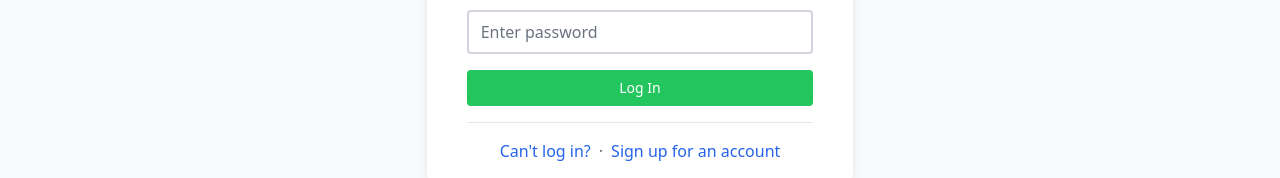
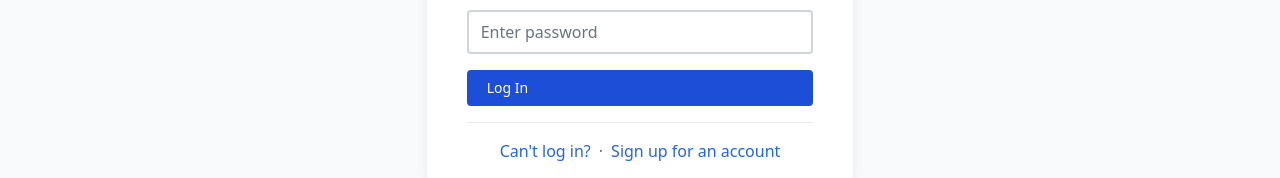
Before and after one commit to JesusChamiso/trello-clone, an Angular app: page /login in a window 1280 px wide. Shown: the part 275-453 px from the top of the page. Built offline with nearby package versions, Linux system fonts and the light colour scheme.

Commit message:
Boton con estilo dinamico y Dialog/Modal

```diff
--- a/src/app/components/btn/btn.component.html
+++ b/src/app/components/btn/btn.component.html
@@ -1,6 +1,7 @@
 <button
+  class="text-left text-white w-full font-medium rounded text-sm px-5 py-2 focus:ring-4"
+  [ngClass]="colors"
   [type]="typeBtn"
-  class="text-white w-full font-medium rounded text-sm bg-success-500 px-5 py-2 hover:bg-success-600 focus:ring-4 focus:ring-success-300"
 >
   <ng-content></ng-content>
 </button>
--- a/src/app/components/btn/btn.component.ts
+++ b/src/app/components/btn/btn.component.ts
@@ -1,14 +1,35 @@
+import { CommonModule } from '@angular/common';
 import { Component, Input, OnInit } from '@angular/core';
 
 @Component({
   selector: 'app-btn',
-  imports: [],
+  imports: [CommonModule],
   templateUrl: './btn.component.html',
-  styleUrl: './btn.component.scss'
+  styleUrl: './btn.component.scss',
 })
-export class BtnComponent  implements OnInit{
+export class BtnComponent implements OnInit {
   @Input() typeBtn: 'button' | 'reset' | 'submit' = 'button';
-  ngOnInit(): void {
-
+  @Input() color = 'primary';
+  ngOnInit(): void {}
+  get colors() {
+    return {
+      'text-white':
+        this.color === 'success' ||
+        this.color === 'primary' ||
+        this.color === 'red',
+      'text-gray-700': this.color === 'gray-light',
+      'bg-success-700': this.color === 'success',
+      'hover:bg-success-800': this.color === 'success',
+      'focus:ring-success-300': this.color === 'success',
+      'bg-primary-700': this.color === 'primary',
+      'hover:bg-primary-800': this.color === 'primary',
+      'focus:ring-primary-30': this.color === ' primary',
+      'bg-red-700': this.color === 'red',
+      'hover:bg-red-800': this.color === 'red',
+      'focus:ring-red-300': this.color === 'red',
+      'bg-gray-300': this.color === 'gray-light',
+      'hover:bg-gray-400': this.color === 'gray-light',
+      'focus:ring-gray-50': this.color === 'gray-light',
+    };
   }
 }
--- /dev/null
+++ b/src/app/components/todo-dialog/todo-dialog.component.html
@@ -0,0 +1,48 @@
+<div class="p-6 bg-gray-100 relative rounded shadow">
+  <button
+    type="button"
+    class="absolute top-3 right-3 focus:outline-none p-2"
+    (click)="closeDialog()"
+  >
+    <fa-icon [icon]="faClose"></fa-icon>
+  </button>
+  <div class="flex space-x-2 mb-5">
+    <fa-icon class="text-gray-800" [icon]="faCheckToSlot"></fa-icon>
+    <div class="flex flex-col">
+      <h3 class="text-lg font-semibold text-gray-800">Task 1</h3>
+      <p class="text-sm text-gray-500">in list ToDo</p>
+    </div>
+  </div>
+  <div class="flex w-full gap-4">
+    <div class="flex space-x-2 mb-5 w-4/6">
+      <fa-icon class="text-gray-800" [icon]="faBars"></fa-icon>
+      <div class="flex flex-col">
+        <h3 class="text-lg font-semibold text-gray-800">Description</h3>
+        <p class="text-sm text-gray-500">
+          Lorem ipsum dolor sit amet consectetur adipisicing elit. Officiis,
+          hic? Adipisci soluta cum odio, beatae ratione magni nobis, optio
+          similique rerum minus excepturi sed vel, id voluptatibus repellendus
+          numquam quod.
+        </p>
+      </div>
+    </div>
+    <div class="flex flex-auto space-y-2 flex-col">
+      <app-btn typeBtn="button" color="gray-light">
+        <fa-icon class="text-gray-800" [icon]="faUser"></fa-icon>
+        Members
+      </app-btn>
+      <app-btn typeBtn="button" color="gray-light">
+        <fa-icon class="text-gray-800" [icon]="faTag"></fa-icon>
+        Labels
+      </app-btn>
+      <app-btn typeBtn="button" color="gray-light">
+        <fa-icon class="text-gray-800" [icon]="faCheckSquare"></fa-icon>
+        Checklist
+      </app-btn>
+      <app-btn typeBtn="button" color="gray-light">
+        <fa-icon class="text-gray-800" [icon]="faClock"></fa-icon>
+        Dates
+      </app-btn>
+    </div>
+  </div>
+</div>
--- /dev/null
+++ b/src/app/components/todo-dialog/todo-dialog.component.ts
@@ -0,0 +1,33 @@
+import { DialogRef } from '@angular/cdk/dialog';
+import { Component } from '@angular/core';
+import { FaIconComponent } from '@fortawesome/angular-fontawesome';
+import { BtnComponent } from '../btn/btn.component';
+import {
+  faCheckSquare,
+  faClock,
+  faTag,
+  faUser,
+  faClose,
+  faCheckToSlot,
+  faBars,
+} from '@fortawesome/free-solid-svg-icons';
+
+@Component({
+  selector: 'app-todo-dialog',
+  imports: [FaIconComponent, BtnComponent],
+  templateUrl: './todo-dialog.component.html',
+})
+export class TodoDialogComponent {
+  faUser = faUser;
+  faTag = faTag;
+  faCheckSquare = faCheckSquare;
+  faClock = faClock;
+  faClose = faClose;
+  faCheckToSlot = faCheckToSlot;
+  faBars = faBars;
+
+  constructor(private dialogref: DialogRef) {}
+  closeDialog() {
+    this.dialogref.close();
+  }
+}
--- a/src/app/pages/board/board.component.html
+++ b/src/app/pages/board/board.component.html
@@ -22,6 +22,7 @@
           >
             @for(todo of column.todos; track todo){
             <div
+              (click)="openDialog()"
               cdkDrag
               class="bg-white shadow p-2 rounded mt-2 border-b border-x-gray-300 cursor-pointer hover:bg-gray-400"
             >
--- a/src/app/pages/board/board.component.ts
+++ b/src/app/pages/board/board.component.ts
@@ -8,10 +8,12 @@
 } from '@angular/cdk/drag-drop';
 import { NavbarComponent } from '../../components/navbar/navbar.component';
 import { Column, ToDo } from '../../models/todo.model';
+import { DialogModule, Dialog } from '@angular/cdk/dialog';
+import { TodoDialogComponent } from '../../components/todo-dialog/todo-dialog.component';
 
 @Component({
   selector: 'app-board',
-  imports: [DragDropModule, NavbarComponent, CdkDrag],
+  imports: [DragDropModule, NavbarComponent, CdkDrag, DialogModule],
   templateUrl: './board.component.html',
   styles: [
     `
@@ -28,6 +30,8 @@
   ],
 })
 export class BoardComponent {
+  constructor(private dialog: Dialog) {}
+
   columns: Column[] = [
     {
       title: 'To Do',
@@ -67,4 +71,12 @@
   addColumn() {
     this.columns.push({ title: `New Column`, todos: [] });
   }
+
+  openDialog() {
+    this.dialog.open(TodoDialogComponent, {
+      minWidth: '400px',
+      maxHeight: '50%',
+      autoFocus: false,
+    });
+  }
 }
```
